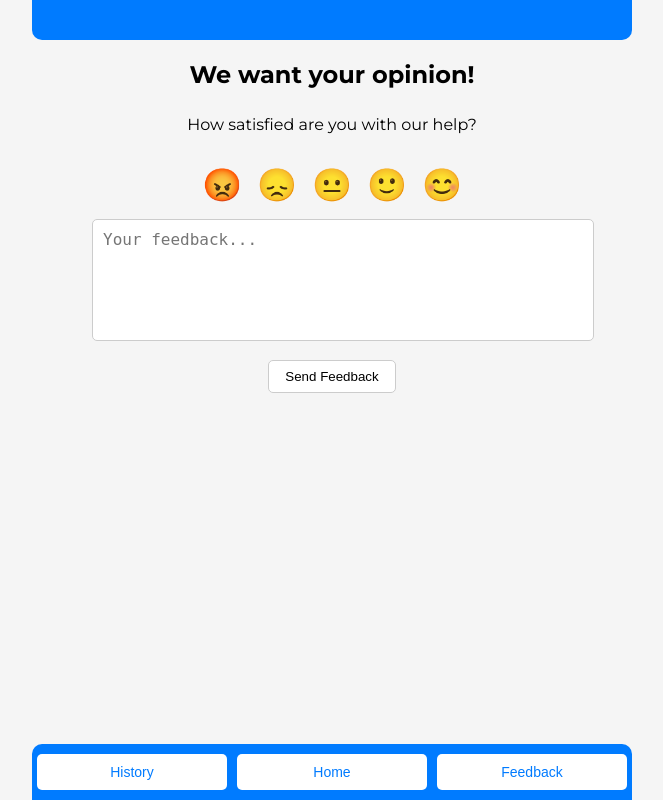
After one commit to Primarizki21/FinalProjectFlaskApp, a Flask app: page /feedbacktous in a window 1280 px wide. The commit adds this page. Shown: the whole page, without its empty margins (308-971 px from the left). Run offline with Flask 3, Linux system fonts and the light colour scheme.

Commit message:
feedback to us page

```diff
--- a/app/routes.py
+++ b/app/routes.py
@@ -137,3 +137,7 @@ def history():
 @app_routes.route('/feedback')
 def feedbacktouser():
     return render_template('feedbacktouser.html')
+
+@app_routes.route('/feedbacktous')
+def feedback():
+    return render_template('feedback.html')
--- a/app/static/style.css
+++ b/app/static/style.css
@@ -370,3 +370,64 @@ th {
 .note h4 {
     font-weight: bold;
 }
+
+/*Feedback to Us Page*/
+.opini {
+    font-weight: 675;
+    font-size: 1.5rem;
+    margin-bottom: 10px;
+}
+
+/* Emojis */
+.emojis {
+    display: flex;
+    justify-content: center;
+    gap: 15px;
+    margin: 15px 0;
+}
+
+.why {
+    font-size: 25px;
+    font-weight: 500;
+}
+
+.emoji {
+    font-size: 2rem;
+    cursor: pointer;
+    transition: transform 0.2s, color 0.2s;
+}
+
+.emoji.active {
+    transform: scale(1.3);
+    color: #007bff;
+}
+
+/*Textarea*/
+.textarea-feedback {
+    display: block;
+    width: 80%;
+    margin: 15px auto;
+}
+.textarea-feedback textarea {
+    width: 100%;
+    height: 100px;
+    padding: 10px;
+    font-size: 1rem;
+    border: 1px solid #ccc;
+    border-radius: 5px;
+    resize: none;
+}
+button#send-feedback {
+    display: inline-block;
+    text-align: center;
+    width: auto;
+    padding: 8px 16px;
+    border: 1px solid #ccc;
+    border-radius: 5px;
+    cursor: pointer;
+    background-color: #fff;
+    transition: #fff 0.3s ease;
+}
+button#send-feedback:hover {
+    background-color: #ccc;
+}
--- /dev/null
+++ b/app/templates/feedback.html
@@ -0,0 +1,58 @@
+<!DOCTYPE html>
+<html lang="en">
+<head>
+    <meta charset="UTF-8">
+    <meta name="viewport" content="width=device-width, initial-scale=1.0, maximum-scale=1.0, user-scalable=no">
+    <link rel="preconnect" href="https://fonts.googleapis.com">
+    <link rel="preconnect" href="https://fonts.gstatic.com" crossorigin>
+    <link href="https://fonts.googleapis.com/css2?family=Montserrat:ital,wght@0,100..900;1,100..900&display=swap" rel="stylesheet">
+    <title>Feedback Form</title>
+    <link rel="stylesheet" href="static/style.css">
+</head>
+<body>
+    <div class="container">
+        <div class="header"></div>
+
+        <h2 class="opini">We want your opinion!</h2>
+        <p>How satisfied are you with our help?</p>
+
+        <form id="feedback-form" action="https://formspree.io/f/xgvejokw" method="POST">
+            <div class="emojis">
+                <span class="emoji" data-value="😡">😡</span>
+                <span class="emoji" data-value="😞">😞</span>
+                <span class="emoji" data-value="😐">😐</span>
+                <span class="emoji" data-value="🙂">🙂</span>
+                <span class="emoji" data-value="😊">😊</span>
+            </div>
+            <input type="hidden" name="emoji" id="emoji-input" value="">
+
+            <div class="textarea-feedback">
+                <textarea name="message" id="feedback-text" placeholder="Your feedback..." required></textarea>
+            </div>
+
+            <button type="submit" id="send-feedback">Send Feedback</button>
+        </form>
+
+        <div class="footer">
+            <button><a href="/history">History</a></button>
+            <button><a href="/">Home</a></button>
+            <button><a href="/feedbacktous">Feedback</a></button>
+        </div>
+    </div>
+
+    <script>
+        const emojis = document.querySelectorAll('.emoji');
+        const emojiInput = document.getElementById('emoji-input');
+
+        emojis.forEach(emoji => {
+            emoji.addEventListener('click', () => {
+                emojis.forEach(e => e.classList.remove('active'));
+
+                emoji.classList.add('active');
+
+                emojiInput.value = emoji.dataset.value;
+            });
+        });
+    </script>
+</body>
+</html>
--- a/app/templates/feedbacktouser.html
+++ b/app/templates/feedbacktouser.html
@@ -54,7 +54,7 @@
         <div class="footer">
             <button><a href="/history">History</a></button>
             <button><a href="/">Home</a></button>
-            <button>Feedback</button>
+            <button><a href="/feedbacktous">Feedback</a></button>
         </div>
     </div>
     <script>
--- a/app/templates/history.html
+++ b/app/templates/history.html
@@ -46,7 +46,7 @@
         <div class="footer">
             <button><a href="/history">History</a></button>
             <button><a href="/">Home</a></button>
-            <button>Feedback</button>
+            <button><a href="/feedbacktous">Feedback</a></button>
         </div>
     </div>
 
--- a/app/templates/index.html
+++ b/app/templates/index.html
@@ -38,7 +38,7 @@
         <div class="footer">
             <button><a href="/history">History</a></button>
             <button><a href="/">Home</a></button>
-            <button>Feedback</button>
+            <button><a href="/feedbacktous">Feedback</a></button>
         </div>
     </div>
 
--- a/app/templates/upload.html
+++ b/app/templates/upload.html
@@ -31,7 +31,7 @@
         <div class="footer">
             <button><a href="/history">History</a></button>
             <button><a href="/">Home</a></button>
-            <button>Feedback</button>
+            <button><a href="/feedbacktous">Feedback</a></button>
         </div>
     </div>
 
```
